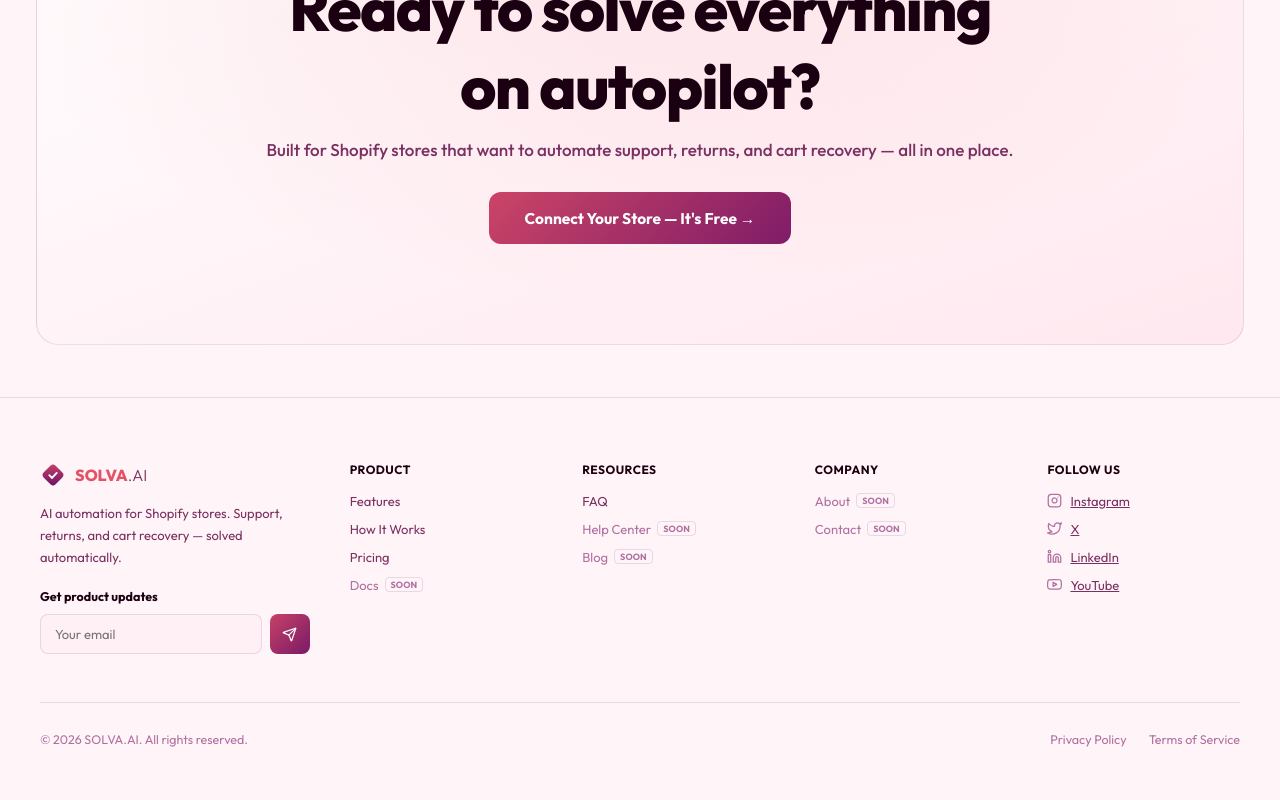
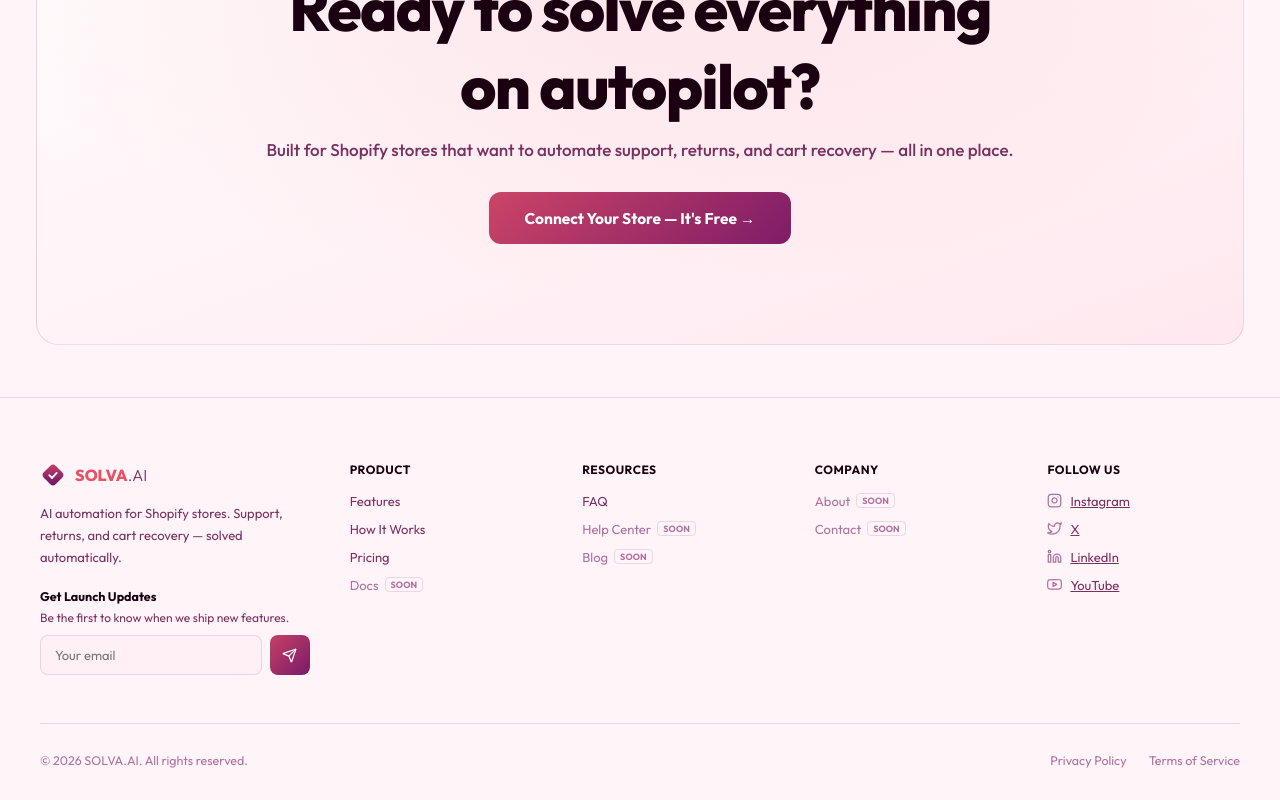
Before and after one commit to getsolvacom/solva, a React (Vite) app: page / in a window 1280 px wide. Shown: the part 6368-7168 px from the top of the page. Before the commit the page ends 7147 px from the top, so only its background shows below. Built offline with nearby package versions, Linux system fonts and the light colour scheme; no server answers.

Commit message:
reword newsletter signup to launch updates

```diff
--- a/src/pages/LandingPage.jsx
+++ b/src/pages/LandingPage.jsx
@@ -698,7 +698,8 @@ export default function LandingPage() {
               <p style={{fontSize:13,color:C.sub,lineHeight:1.7,marginBottom:20,maxWidth:280}}>
                 AI automation for Shopify stores. Support, returns, and cart recovery — solved automatically.
               </p>
-              <p style={{fontSize:12.5,fontWeight:700,marginBottom:10}}>Get product updates</p>
+              <p style={{fontSize:12.5,fontWeight:700,marginBottom:6}}>Get Launch Updates</p>
+              <p style={{fontSize:12,color:C.sub,marginBottom:10}}>Be the first to know when we ship new features.</p>
               <form onSubmit={handleNewsletterSubmit} style={{display:"flex",gap:8,maxWidth:280}}>
                 <input
                   type="email"
```
